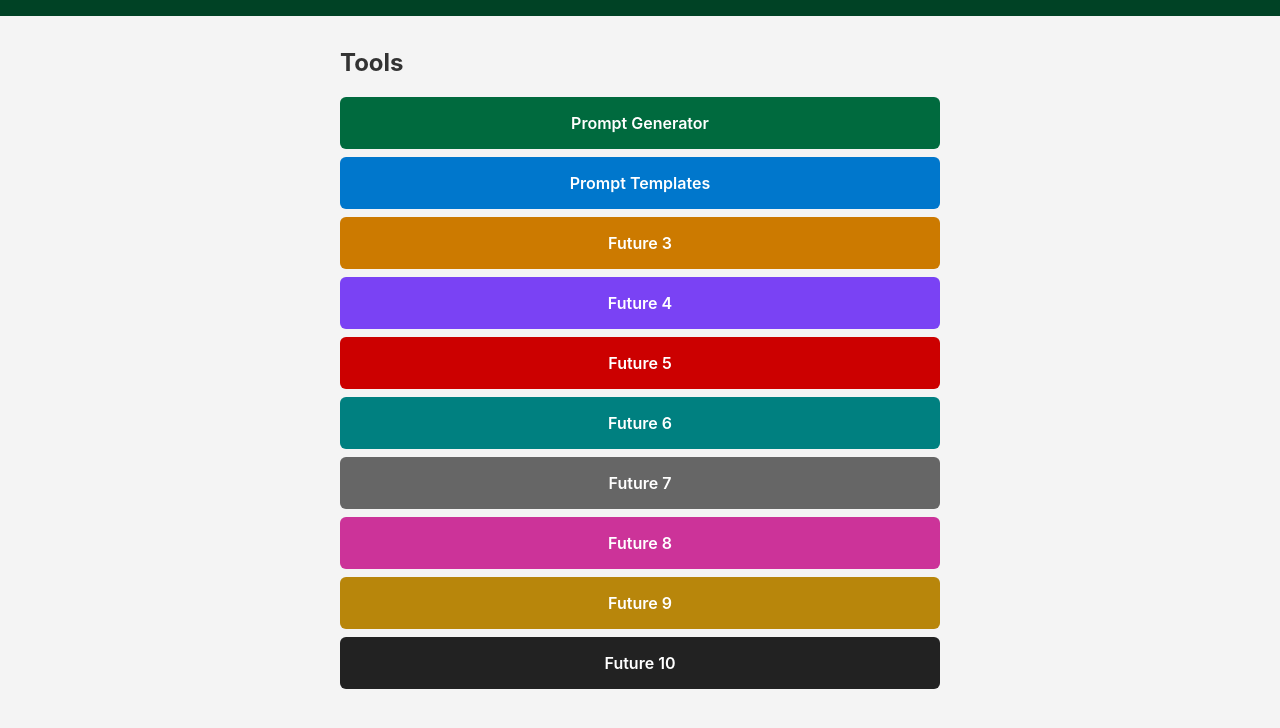
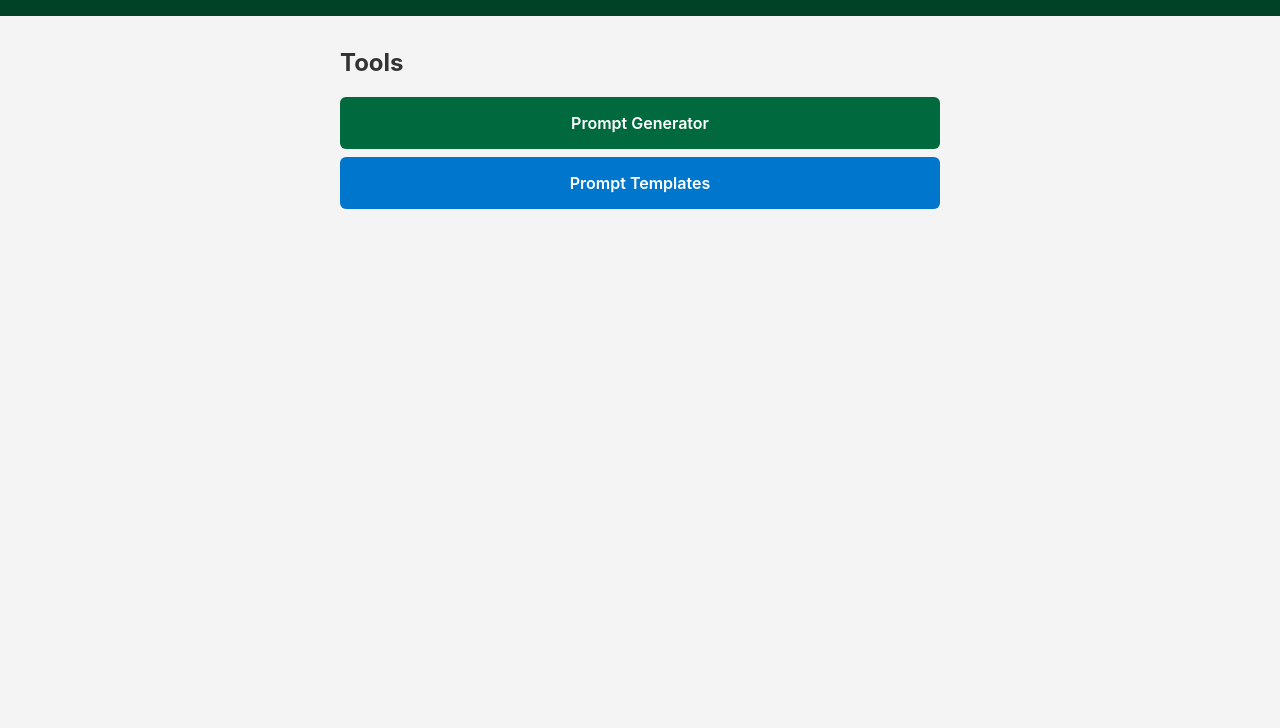
Before and after one commit to dgreller/my-utilities, a plain HTML site: page Index.html in a window 1280 px wide. Shown: the part 98-826 px from the top of the page. After the commit the page ends 800 px from the top, so only its background shows below. Drawn offline with Linux system fonts and the light colour scheme.

Commit message:
Update Index.html

```diff
--- a/Index.html
+++ b/Index.html
@@ -74,16 +74,8 @@
   </header>
   <main>
     <h2>Tools</h2>
-    <a class="tool-link green" href="PromptGeneratorV1.html">Prompt Generator</a>
+    <a class="tool-link green" href="PromptGeneratorV3.html">Prompt Generator</a>
     <a class="tool-link blue" href="PromptTemplates.html">Prompt Templates</a>
-    <a class="tool-link orange" href="#">Future 3</a>
-    <a class="tool-link purple" href="#">Future 4</a>
-    <a class="tool-link red" href="#">Future 5</a>
-    <a class="tool-link teal" href="#">Future 6</a>
-    <a class="tool-link gray" href="#">Future 7</a>
-    <a class="tool-link pink" href="#">Future 8</a>
-    <a class="tool-link yellow" href="#">Future 9</a>
-    <a class="tool-link black" href="#">Future 10</a>
   </main>
 </body>
 </html>
```
